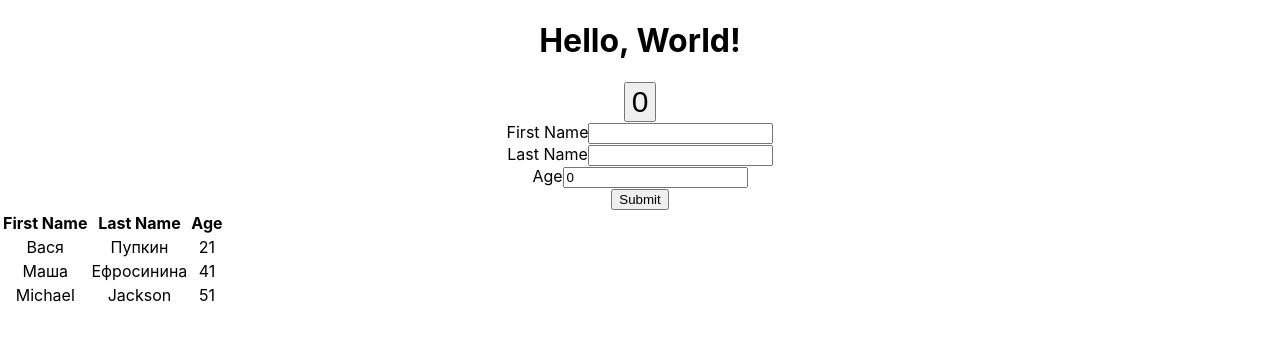
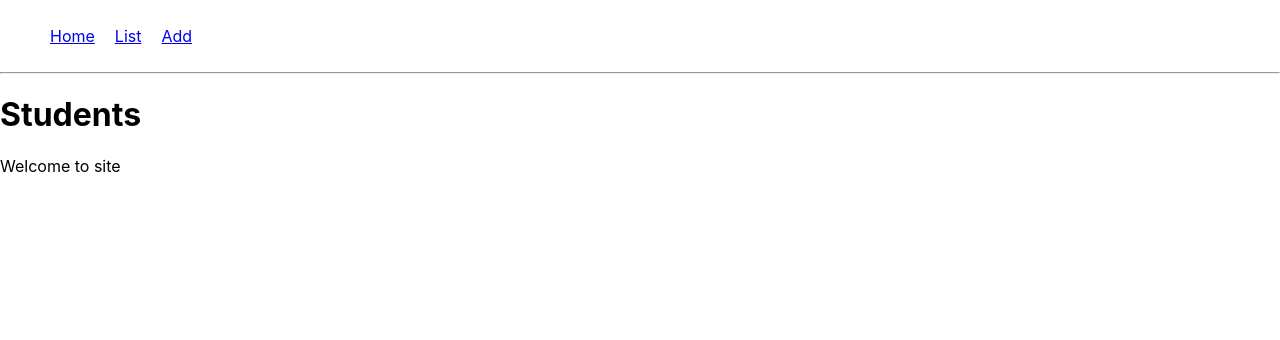
Before and after one commit to maxchv/react-demo2, a React (Create React App) app: page / in a window 1280 px wide. Shown: the top 340 px of the page. Built offline with nearby package versions, Linux system fonts and the light colour scheme.

Commit message:
Added routing. Changed style

```diff
--- a/package.json
+++ b/package.json
@@ -8,6 +8,7 @@
     "@testing-library/user-event": "^7.1.2",
     "react": "^16.13.1",
     "react-dom": "^16.13.1",
+    "react-router-dom": "^5.2.0",
     "react-scripts": "3.4.3"
   },
   "scripts": {
--- a/src/App.css
+++ b/src/App.css
@@ -1,38 +1,46 @@
-.App {
+.App nav ul {
+  list-style: none;
+}
+
+.App nav ul li {
+  display: inline-block;
+  margin: 10px;
+}
+form {
+  margin: 10px auto;
+  width: 300px;
+}
+label {
+  display: block;
+}
+
+label + label {
+  margin-top: 10px;
+}
+[type=submit] {
+  margin-top: 10px;
+}
+label::after, form::after {
+  content: '';
+  height: 0;
+  display: table;
+  clear: both;
+}
+
+input {
+  float: right;
+}
+
+table {
+  margin: 10px auto;
+  border-spacing: 0;
+  width: 70%;
+}
+
+td {
   text-align: center;
 }
 
-.App-logo {
-  height: 40vmin;
-  pointer-events: none;
+table, td, th {
+  border: 1px solid gray;
 }
-
-@media (prefers-reduced-motion: no-preference) {
-  .App-logo {
-    animation: App-logo-spin infinite 20s linear;
-  }
-}
-
-.App-header {
-  background-color: #282c34;
-  min-height: 100vh;
-  display: flex;
-  flex-direction: column;
-  align-items: center;
-  justify-content: center;
-  font-size: calc(10px + 2vmin);
-  color: white;
-}
-
-.App-link {
-  color: #61dafb;
-}
-
-@keyframes App-logo-spin {
-  from {
-    transform: rotate(0deg);
-  }
-  to {
-    transform: rotate(360deg);
-  }
-}
--- a/src/App.js
+++ b/src/App.js
@@ -1,4 +1,5 @@
-import React, {useState, createRef} from 'react';
+import React, { useState, createRef } from 'react';
+import { BrowserRouter as Router, Link, NavLink, Switch, Route } from 'react-router-dom';
 import './App.css';
 
 function Header(props) {
@@ -53,7 +54,7 @@ function StudentList(props) {
         </tr>
       </thead>
       <tbody>
-        {students.map((student, index) => <Student key={index+1} {...student} />)}
+        {students.map((student) => <Student key={student.id} {...student} />)}
       </tbody>
     </table>
   );
@@ -82,45 +83,67 @@ function StudentForm(props) {
         First Name
         <input required value={firstName} onChange={e => setFirstName(e.target.value)}/>
       </label>
-      <br/>
       <label>
         Last Name
         <input required value={lastName} onChange={e => setLastName(e.target.value)}/>
       </label>
-      <br/>
       <label>
         Age
         <input required value={age} type="number" onChange={e => setAge(e.target.value)} />
       </label>
-      <br/>
       <input type="submit"/>
     </form>
   );
 }
 
-
+function Navigation(props) {
+  return (
+    <div>
+      <nav>
+        <ul>
+          <li><Link to="/">Home</Link></li>
+          <li><Link to="/list">List</Link></li>
+          <li><Link to="/add">Add</Link></li>
+        </ul>
+      </nav>
+      <hr/>
+    </div>
+  );
+}
 
 function App() {
 
   const students = [
-   { firstName: "Вася", lastName: "Пупкин", age: 21 },
-   { firstName: "Маша", lastName: "Ефросинина", age: 41 },
-   { firstName: "Michael", lastName: "Jackson", age: 51 },
+   { id: 1, firstName: "Вася", lastName: "Пупкин", age: 21 },
+   { id: 2, firstName: "Маша", lastName: "Ефросинина", age: 41 },
+   { id: 3, firstName: "Michael", lastName: "Jackson", age: 51 },
   ];
+
   let [studentsState, setStudent] = useState(students);
 
   const addStudent = (student) => {
     const newList = new Array(...studentsState);
+    student.id = newList[newList.length - 1].id + 1;
     newList.push(student);
     setStudent(newList);
   }
 
   return (
     <div className="App">
-      <Header>Hello, World!</Header>
-      <Button>{0}</Button>
-      <StudentForm addStudent={addStudent}/>
-      <StudentList students={studentsState}/>
+      <Router>
+        <Navigation />
+        <Header>Students</Header>
+        <Switch>
+            <Route exact path="/" children={() => <div>Welcome to site</div>} />
+            {/* <Button>{0}</Button> */}
+            <Route path="/add">
+              <StudentForm addStudent={addStudent} />
+            </Route>
+            <Route path="/list">
+              <StudentList students={studentsState} />
+            </Route>
+          </Switch>
+        </Router>
     </div>
   );
 }
```
Also changed, not shown: 1 other file (tests, documents, lock files or other folders).
